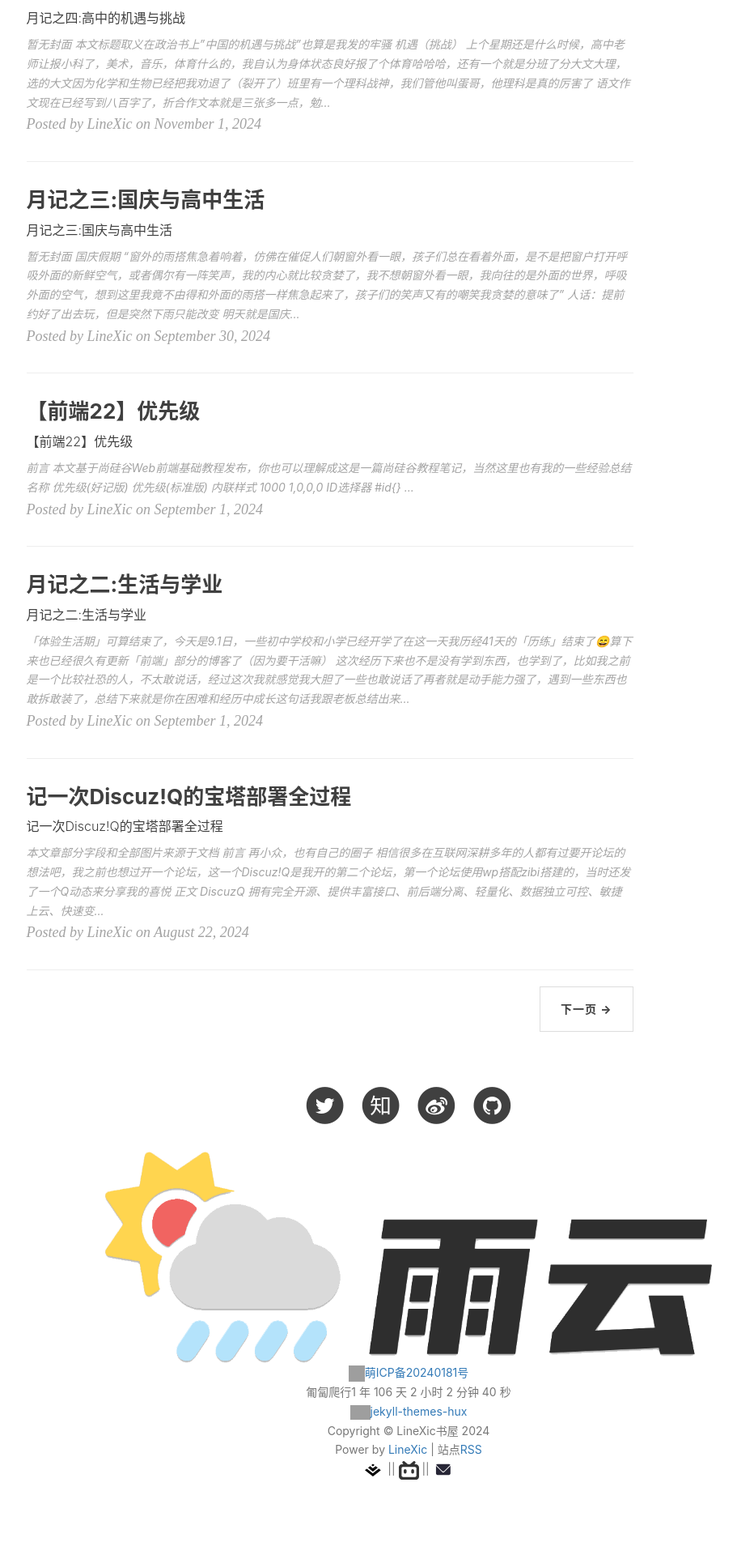
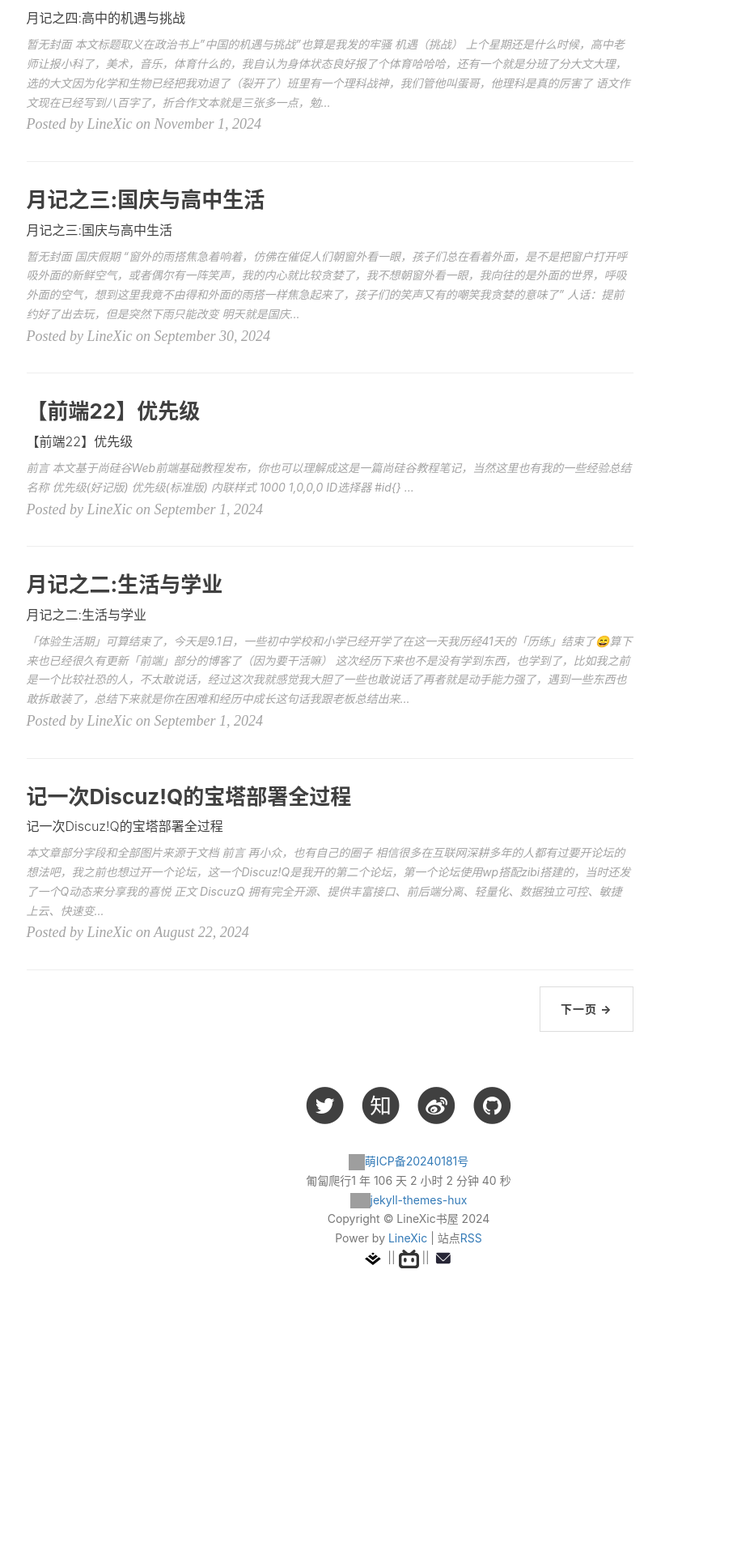
Before and after one commit to LineXic/LineXic-blog, a Jekyll site: the page built from index.html, in a window 1280 px wide. Shown: the part 1806-3726 px from the top of the page at 81% size, without its empty margins (135-1046 px from the left). Built offline with Jekyll 4.4.1, drawn with Linux system fonts in a browser that asks for light colours; nearby versions of some CDN libraries; the list of posts is cut into pages by our own code; comment, search, counter and statistics services are not loaded; after the commit the page ends 3465 px from its top, so only the background shows below that; grey boxes are pictures that could not be loaded.

Commit message:
更新 footer.html

```diff
--- a/_includes/footer.html
+++ b/_includes/footer.html
@@ -93,7 +93,6 @@
                     {% endif %}
                 </ul>
                 <p class="copyright text-muted">
-<a href="https://www.rainyun.com/NTUxMTY=_"><img  width="100%" src="https://linexic.top/img/payimg/rainyun.png"alt="雨云推广"></a><br/>
 
 <img src="https://icp.gov.moe/images/ico64.png" width="20" height="20"><a href="https://icp.gov.moe/?keyword=20240181" target="_blank">萌ICP备20240181号</a><br>
 <span id="sitetime"></span>
```
